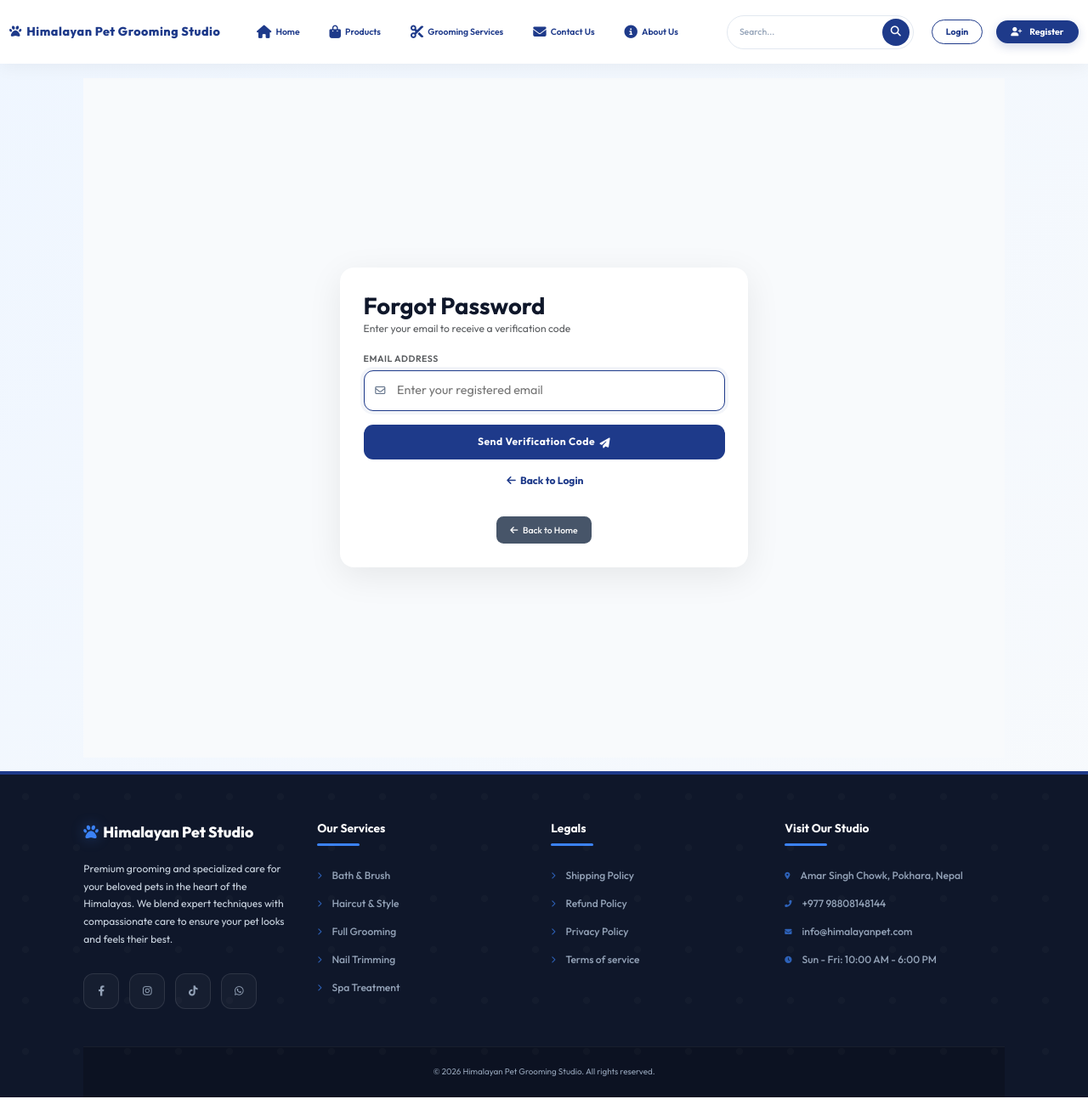
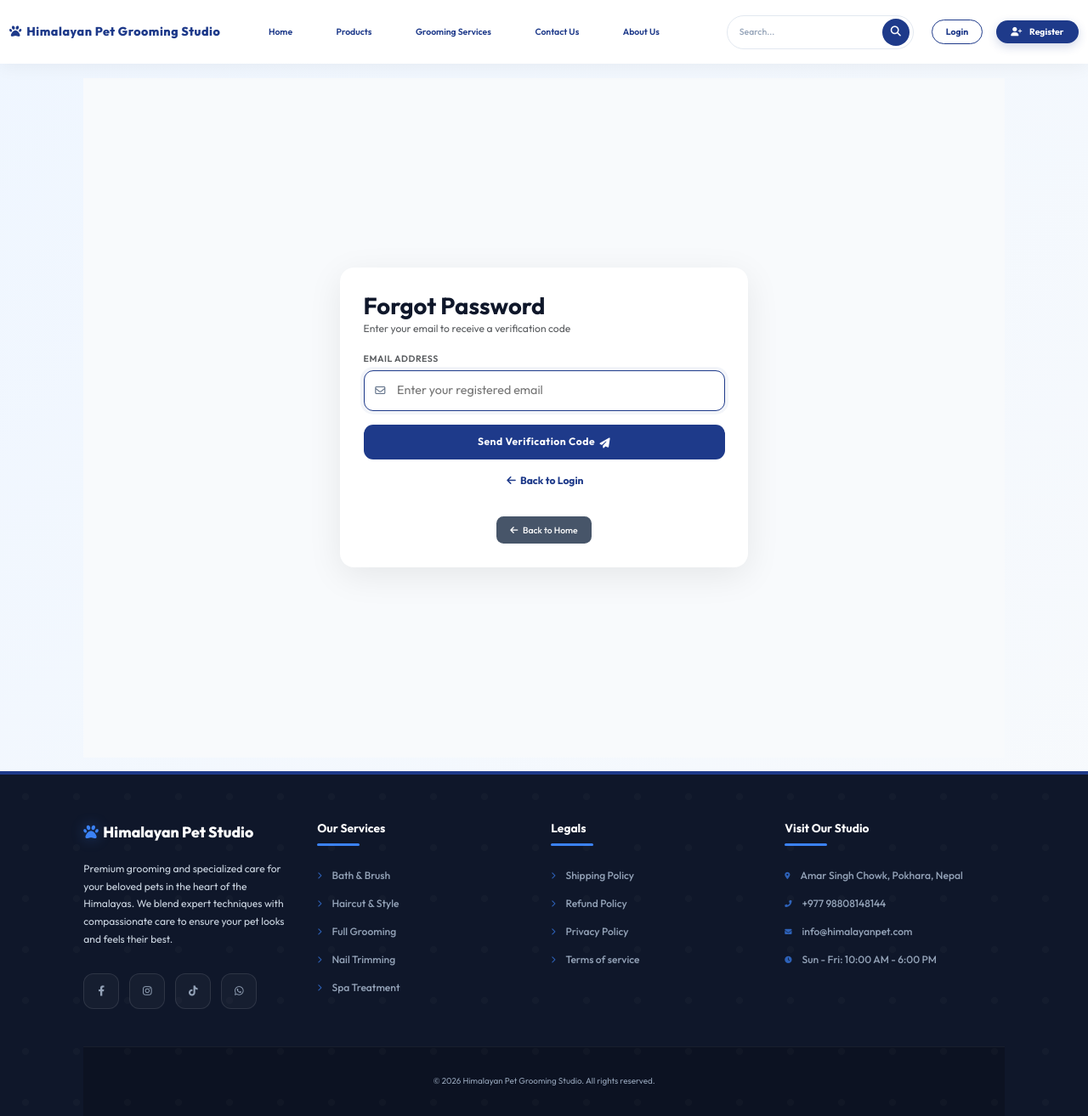
Before and after one commit to Munapoon/Himalayan-Pet-Grooming-Studio, a Django app: page /accounts/forgot-password/ in a window 1280 px wide. Shown: the whole page at 85% size. Before the commit the page ends 1292 px from the top, so only its background shows below. Run offline with Django 5.2, Linux system fonts and the light colour scheme.

Commit message:
Style updates: Adjust button padding and footer spacing; enhance pagination controls with icons

```diff
--- a/frontend/static/css/base.css
+++ b/frontend/static/css/base.css
@@ -279,12 +279,11 @@ body.no-pt {
     font-size: 1.1rem;
     font-weight: 600;
     color: #1e3a8a !important;
-    padding: 0.55rem 1rem !important;
+    padding: 0.6rem 1.5rem !important;
     border-radius: 50px;
     transition: all 0.3s cubic-bezier(0.4, 0, 0.2, 1);
     display: flex;
     align-items: center;
-    gap: 5px;
     white-space: nowrap;
     border: 1.5px solid transparent;
     flex-shrink: 0;
@@ -574,7 +573,7 @@ body.no-pt {
 }
 
 .footer-bottom {
-    padding: 2rem 0;
+    padding: 3rem 0;
     margin-top: 4rem;
     border-top: 1px solid rgba(255, 255, 255, 0.05);
     background: rgba(0, 0, 0, 0.2);
--- a/frontend/templates/base.html
+++ b/frontend/templates/base.html
@@ -38,35 +38,35 @@
 
             <div class="collapse navbar-collapse gap-2" id="navbarNav">
                 <!-- Main Nav Links (Centered) -->
-                <ul class="navbar-nav mx-auto gap-3 flex-shrink-0">
+                <ul class="navbar-nav mx-auto gap-4 flex-shrink-0">
                     <li class="nav-item">
                         <a class="nav-link {% if request.resolver_match.url_name == 'home' %}active{% endif %}"
                             href="{% url 'home' %}">
-                            <i class="fas fa-home nav-icon"></i><span>Home</span>
+                            <span>Home</span>
                         </a>
                     </li>
                     <li class="nav-item">
                         <a class="nav-link {% if request.resolver_match.app_name == 'products' %}active{% endif %}"
                             href="{% url 'products:product_list' %}">
-                            <i class="fas fa-shopping-bag nav-icon"></i><span>Products</span>
+                            <span>Products</span>
                         </a>
                     </li>
                     <li class="nav-item">
                         <a class="nav-link {% if request.resolver_match.url_name == 'service_list' %}active{% endif %}"
                             href="{% url 'service_list' %}">
-                            <i class="fas fa-scissors nav-icon"></i><span>Grooming Services</span>
+                            <span>Grooming Services</span>
                         </a>
                     </li>
                     <li class="nav-item">
                         <a class="nav-link {% if request.resolver_match.url_name == 'contact_us' %}active{% endif %}"
                             href="{% url 'contact_us' %}">
-                            <i class="fas fa-envelope nav-icon"></i><span>Contact Us</span>
+                            <span>Contact Us</span>
                         </a>
                     </li>
                     <li class="nav-item">
                         <a class="nav-link {% if request.resolver_match.url_name == 'about_us' %}active{% endif %}"
                             href="{% url 'about_us' %}">
-                            <i class="fas fa-info-circle nav-icon"></i><span>About Us</span>
+                            <span>About Us</span>
                         </a>
                     </li>
                 </ul>
```
Also changed, not shown: frontend/templates/pagination.html (+6 -25 lines).
